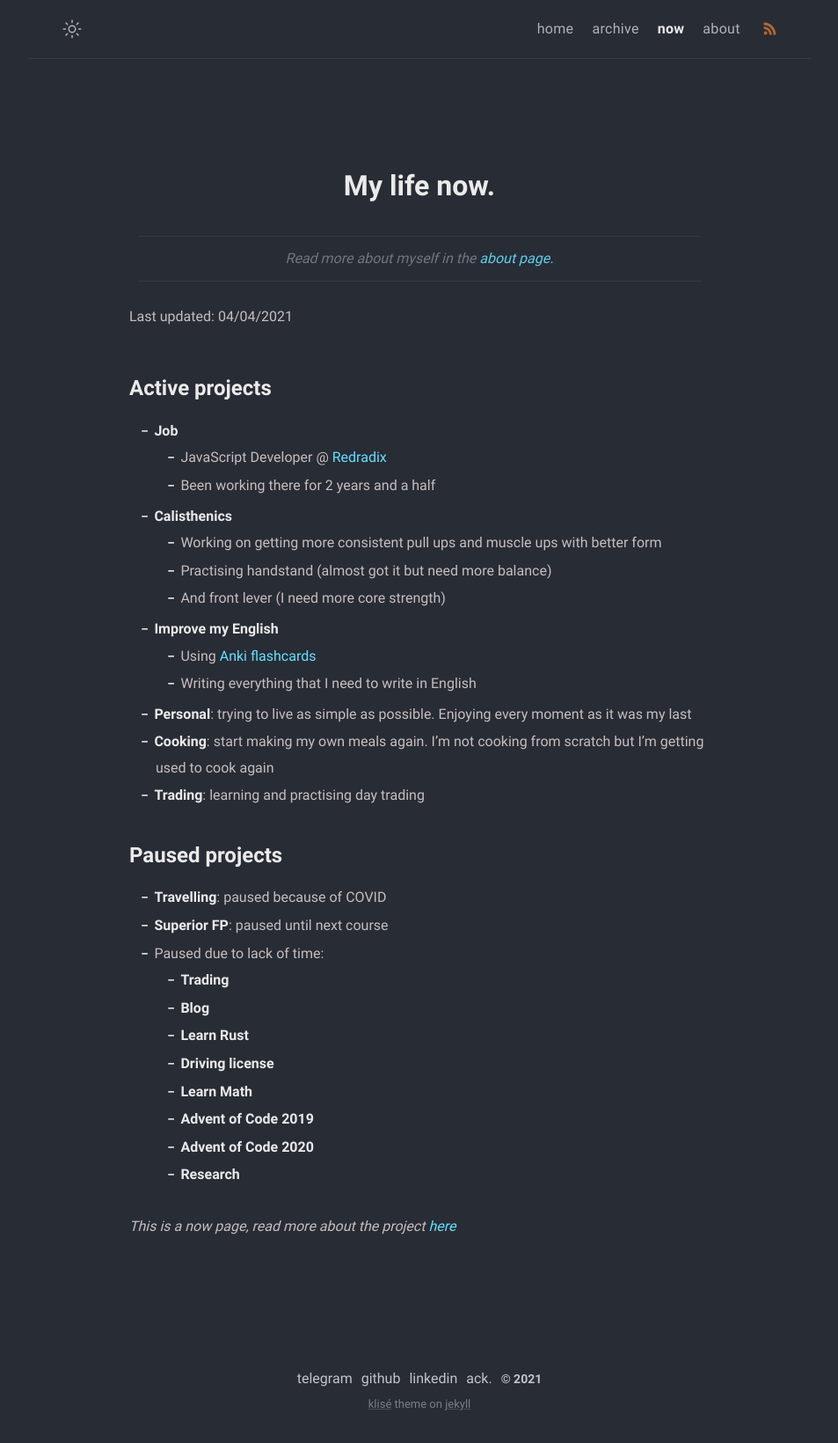
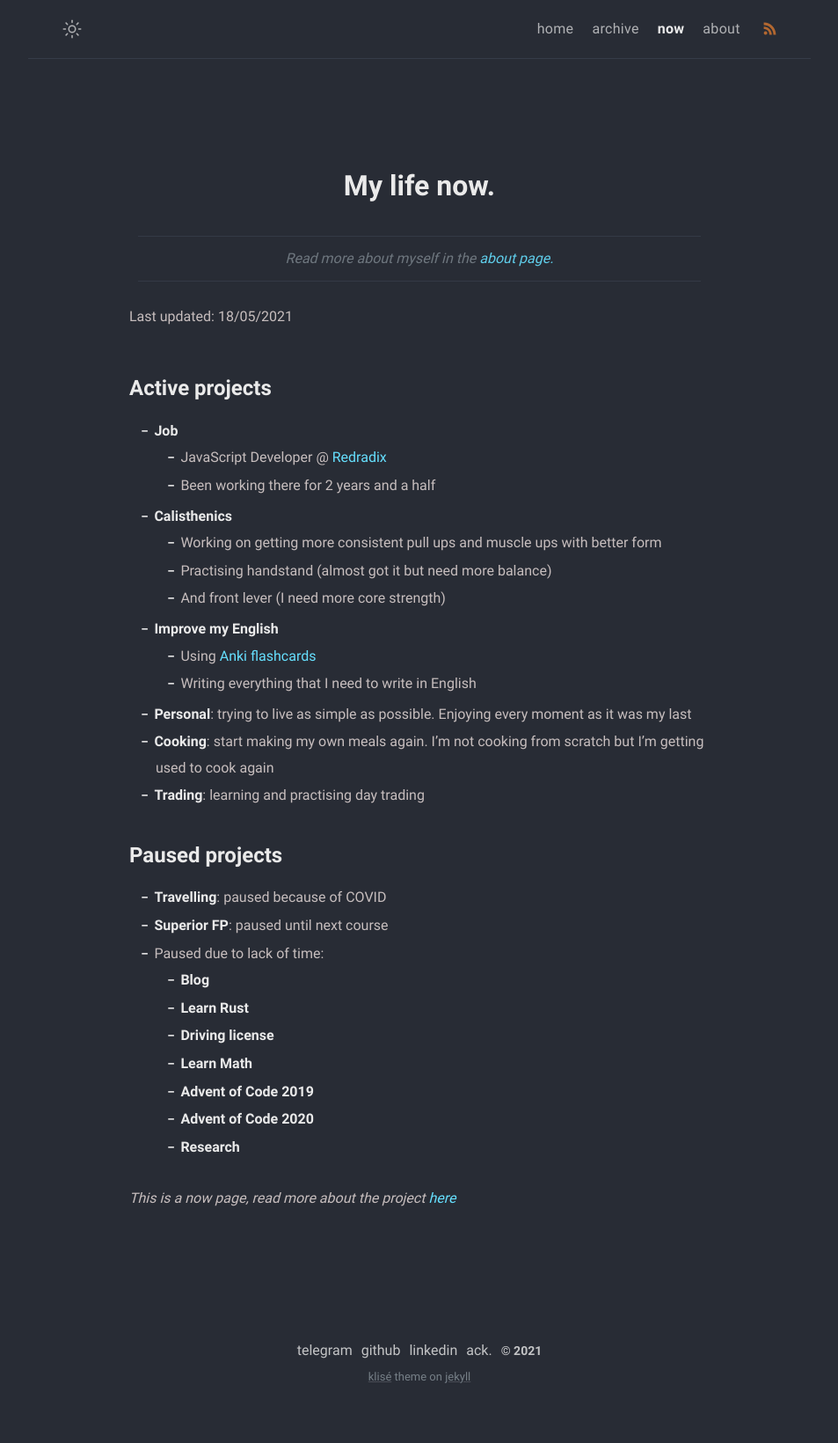
Before and after one commit to MonkeyAndres/MonkeyAndres.github.io, a Jekyll site: the page built from now.md, in a window 1280 px wide. Shown: the whole page at 88% size, without its empty margins (163-1116 px from the left). Built offline with Jekyll 4.4.1, drawn with Linux system fonts in a browser that asks for light colours; after the commit the page ends 1609 px from its top, so only the background shows below that.

Commit message:
Update now page update date and paused projects

```diff
--- a/now.md
+++ b/now.md
@@ -8,7 +8,7 @@ comments: false
 
 > Read more about myself in the [about page.](../about)
 
-Last updated: 04/04/2021
+Last updated: 18/05/2021
 
 # Active projects
 
@@ -31,7 +31,6 @@ Last updated: 04/04/2021
 - **Travelling**: paused because of COVID
 - **Superior FP**: paused until next course
 - Paused due to lack of time:
-  - **Trading**
   - **Blog**
   - **Learn Rust**
   - **Driving license**
```
